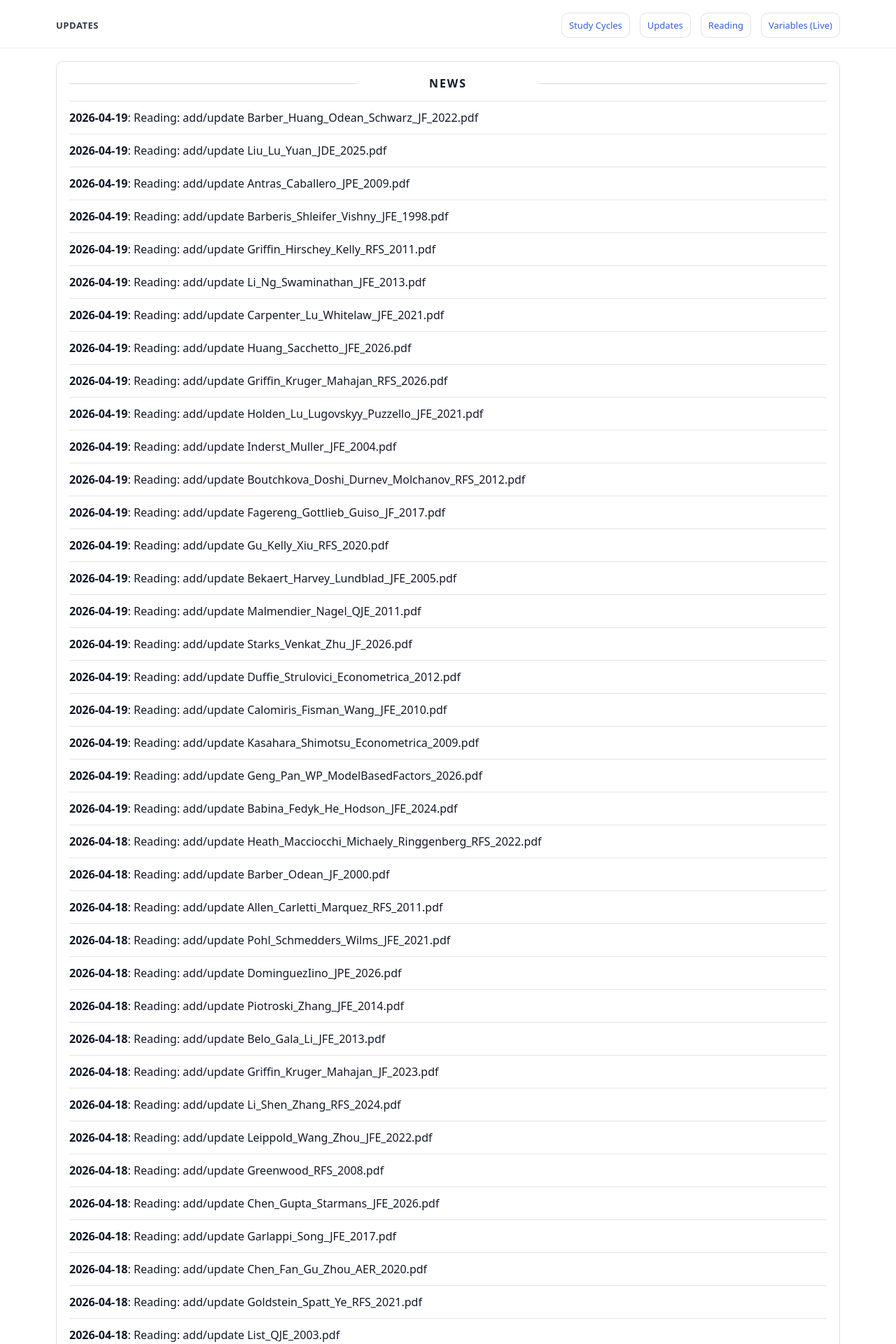
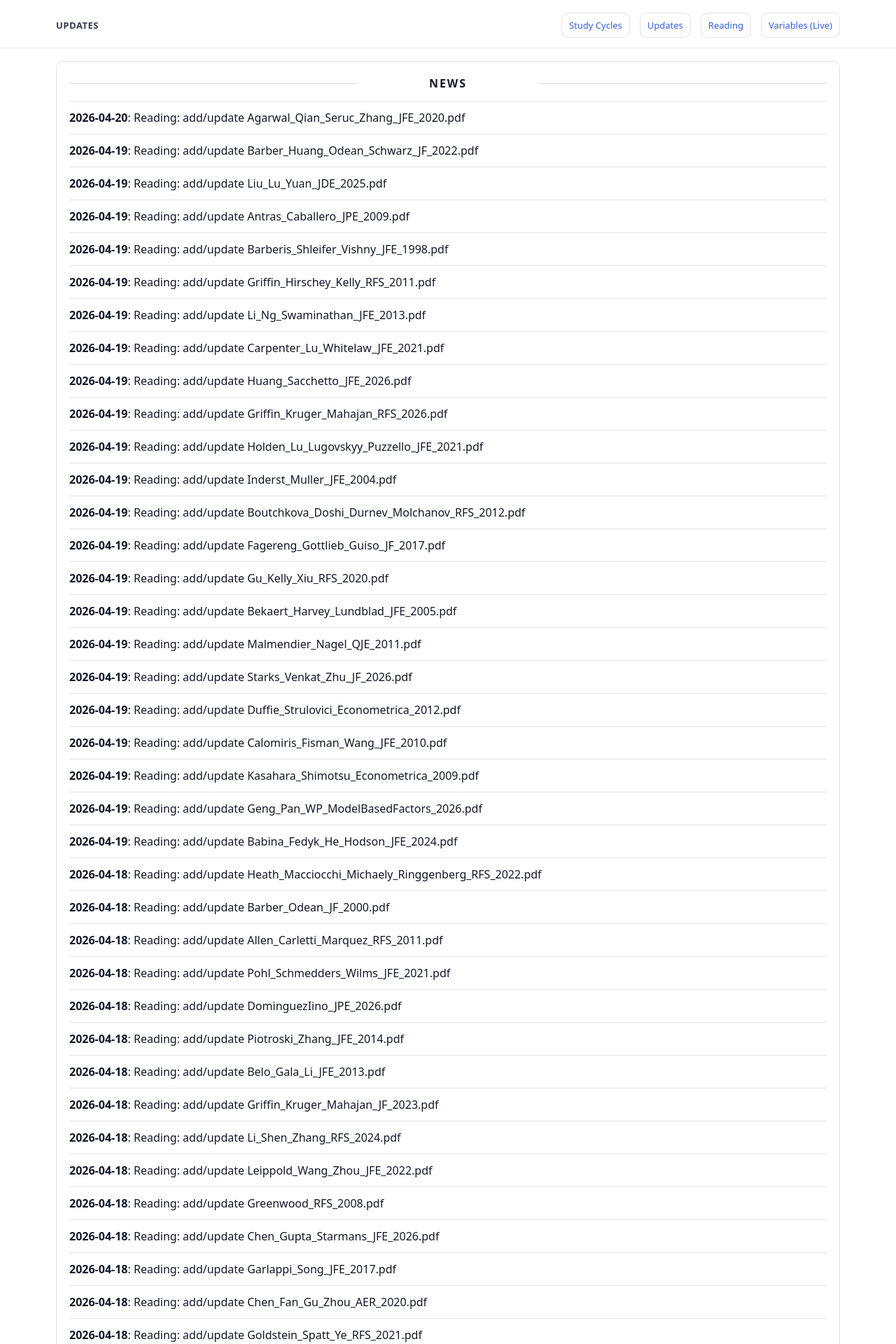
Before and after one commit to yaxinzn/study-archive, a Jekyll site: the page built from updates/index.md, in a window 1280 px wide. Shown: the top 1920 px of the page at 70% size. Built offline with Jekyll 4.4.1, drawn with Linux system fonts in a browser that asks for light colours; some of the changed text lies outside the part shown.

Commit message:
chore: update NEWS feed

```diff
--- a/_data/news.yml
+++ b/_data/news.yml
@@ -1,4 +1,7 @@
 # Auto-generated update history (sorted newest -> oldest). Do not edit manually.
+- ts: "1776631293"
+  date: "2026-04-20"
+  title: "Reading: add/update Agarwal_Qian_Seruc_Zhang_JFE_2020.pdf"
 - ts: "1776601376"
   date: "2026-04-19"
   title: "Reading: add/update Barber_Huang_Odean_Schwarz_JF_2022.pdf"
```
